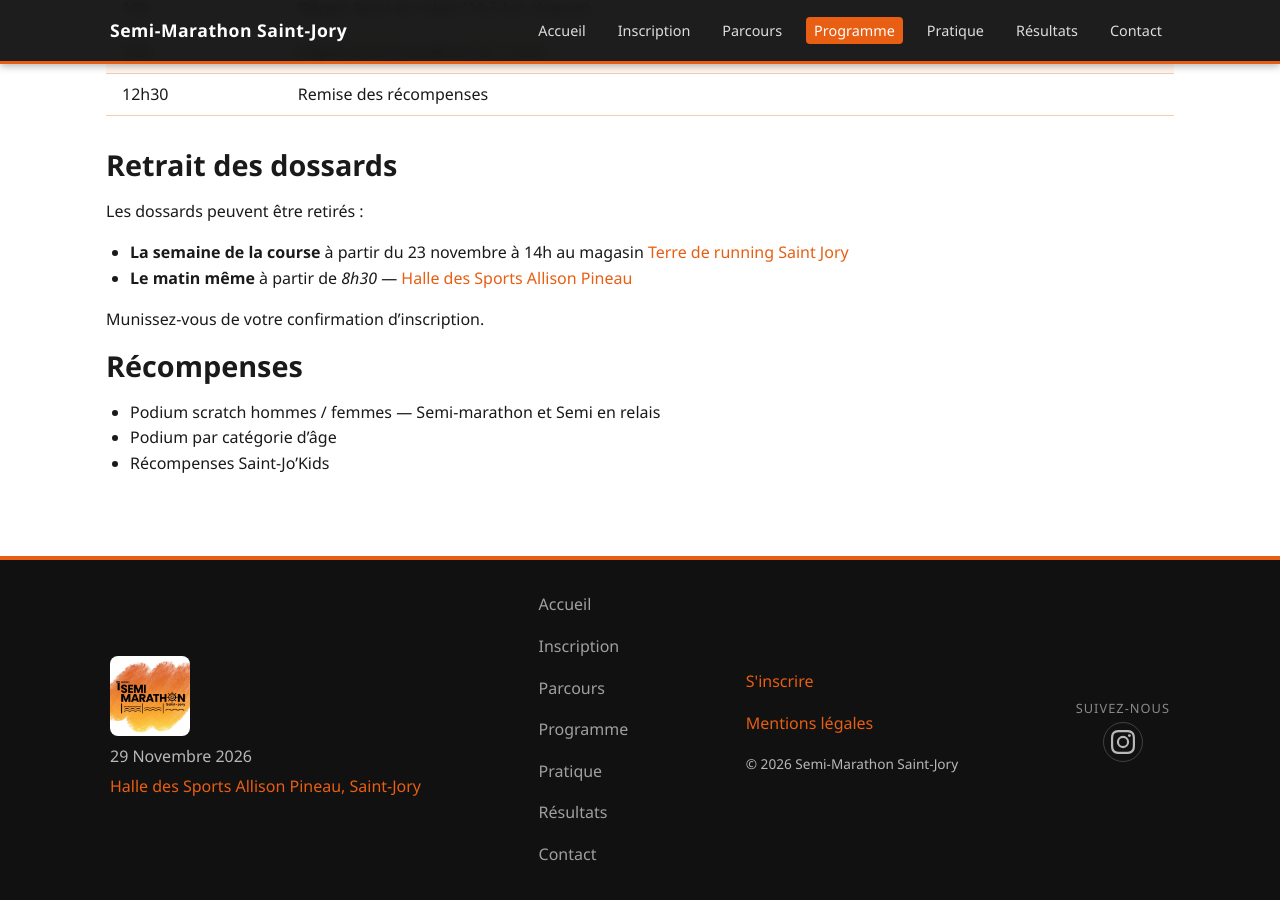
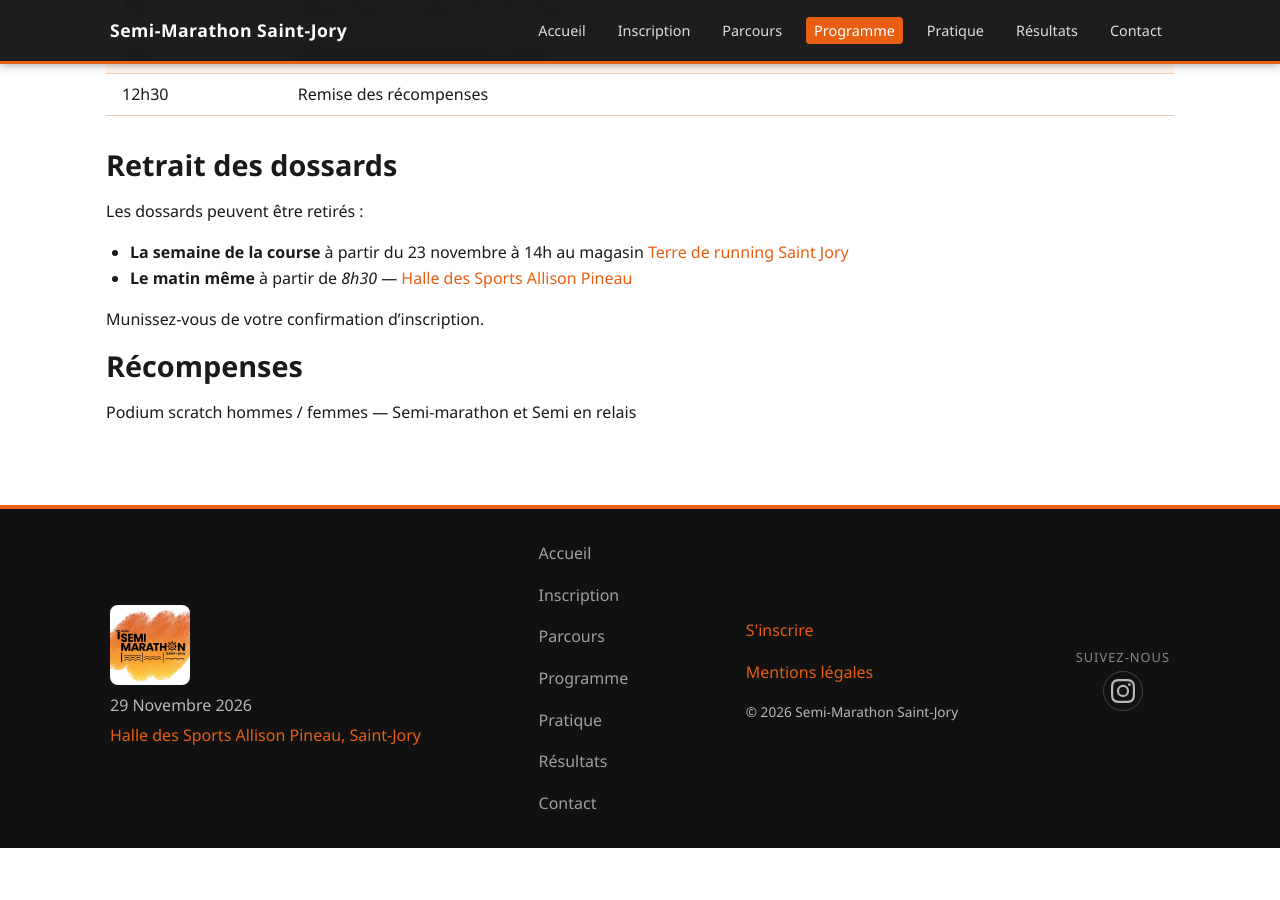
Before and after one commit to fabsharp/semi-saint-jory, a Jekyll site: the page built from programme.md, in a window 1280 px wide and 900 px high, scrolled down 529 px. Built offline with Jekyll 4.4.1, drawn with Linux system fonts in a browser that asks for light colours; after the commit the page ends 1377 px from its top, so only the background shows below that.

Commit message:
Update récompense

```diff
--- a/programme.md
+++ b/programme.md
@@ -26,6 +26,4 @@ Munissez-vous de votre confirmation d'inscription.
 
 ## Récompenses
 
-- Podium scratch hommes / femmes — Semi-marathon et Semi en relais
-- Podium par catégorie d'âge
-- Récompenses Saint-Jo'Kids
+Podium scratch hommes / femmes — Semi-marathon et Semi en relais
```
